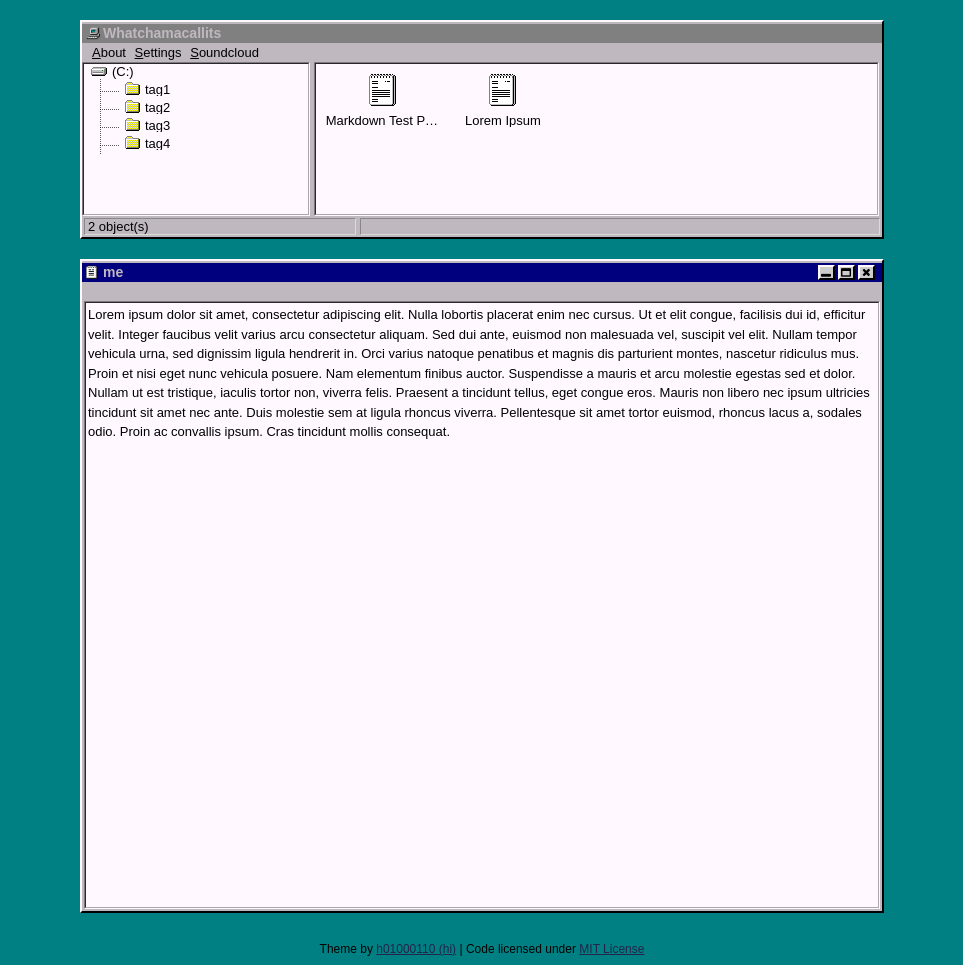
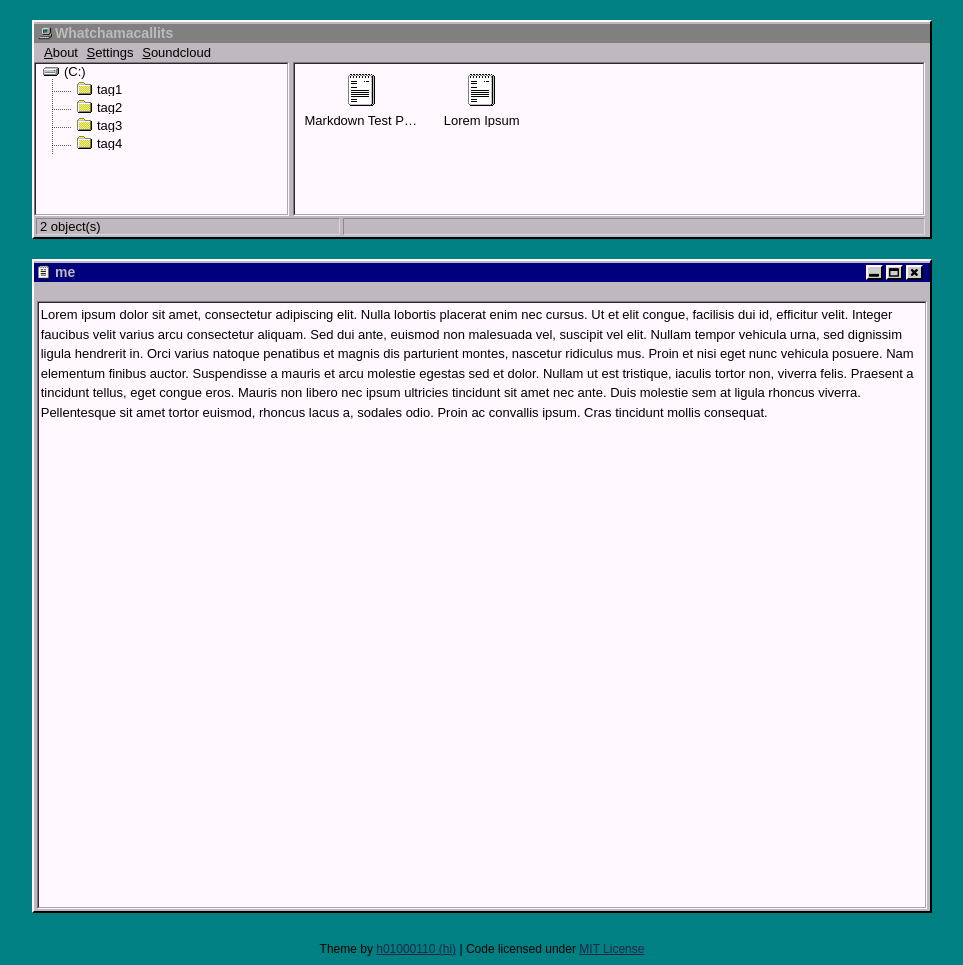
Before and after one commit to Hrztrm/hrztrm.github.io, a Jekyll site: the page built from me/index.md, in a window 1280 px wide. Shown: the whole page, without its empty margins (158-1121 px from the left). Built offline with Jekyll 4.4.1, drawn with Linux system fonts in a browser that asks for light colours.

Commit message:
change sizing

```diff
--- a/_sass/_main.scss
+++ b/_sass/_main.scss
@@ -5,7 +5,7 @@ body {
 }
 
 .wrapper, .content {
-	width: 800px;
+	width: 70%;
 	margin: auto;
 	margin-top: 20px;
 	background: #bfb8bf;
@@ -337,11 +337,17 @@ ul.topbar {
 		word-break: break-word;
 	}
 }
-@media only screen and (max-width: 900px) {
+@media only screen and (max-width: 950px) {
     .content {
         width: 90%;
     }
+	.wrapper {
+		width: 90%;
+	}
 }
+
+
+
 @media only screen and (max-width: 700px) {
     .content {
         width: 90%;
```
